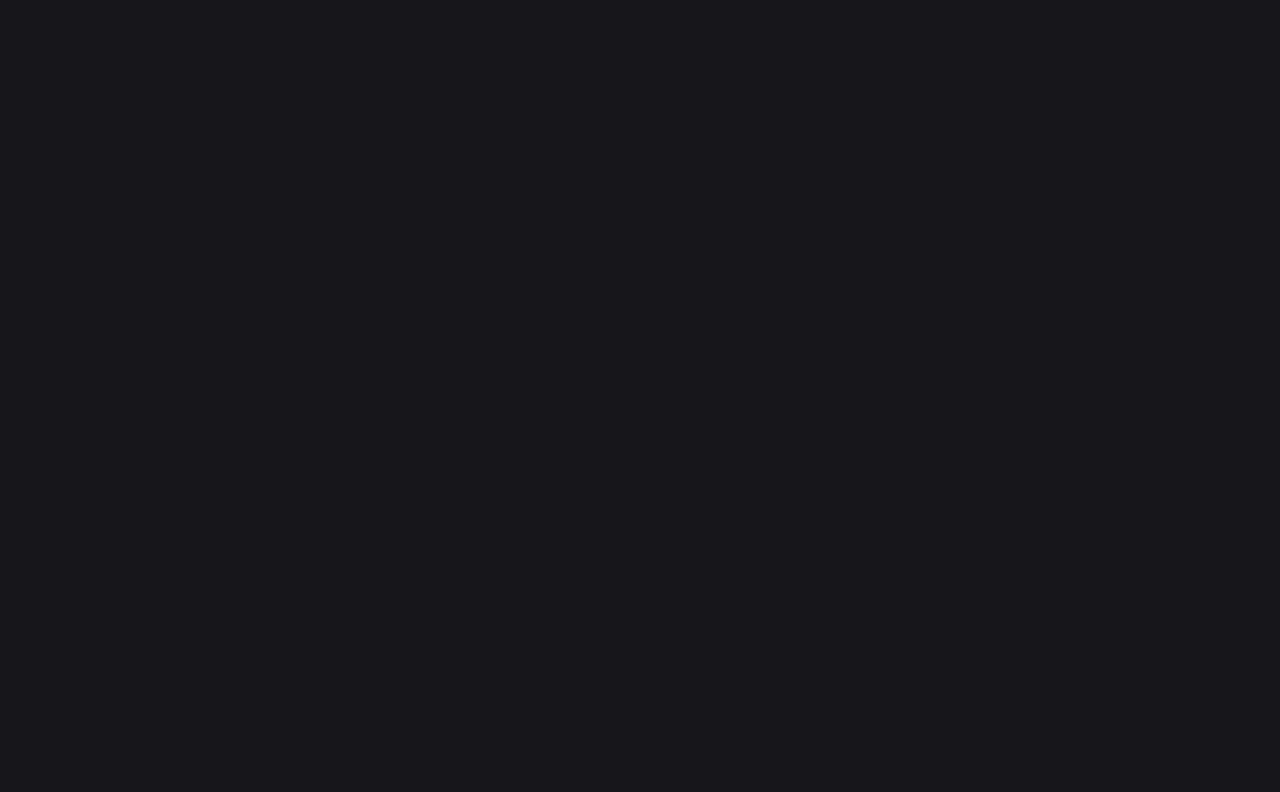
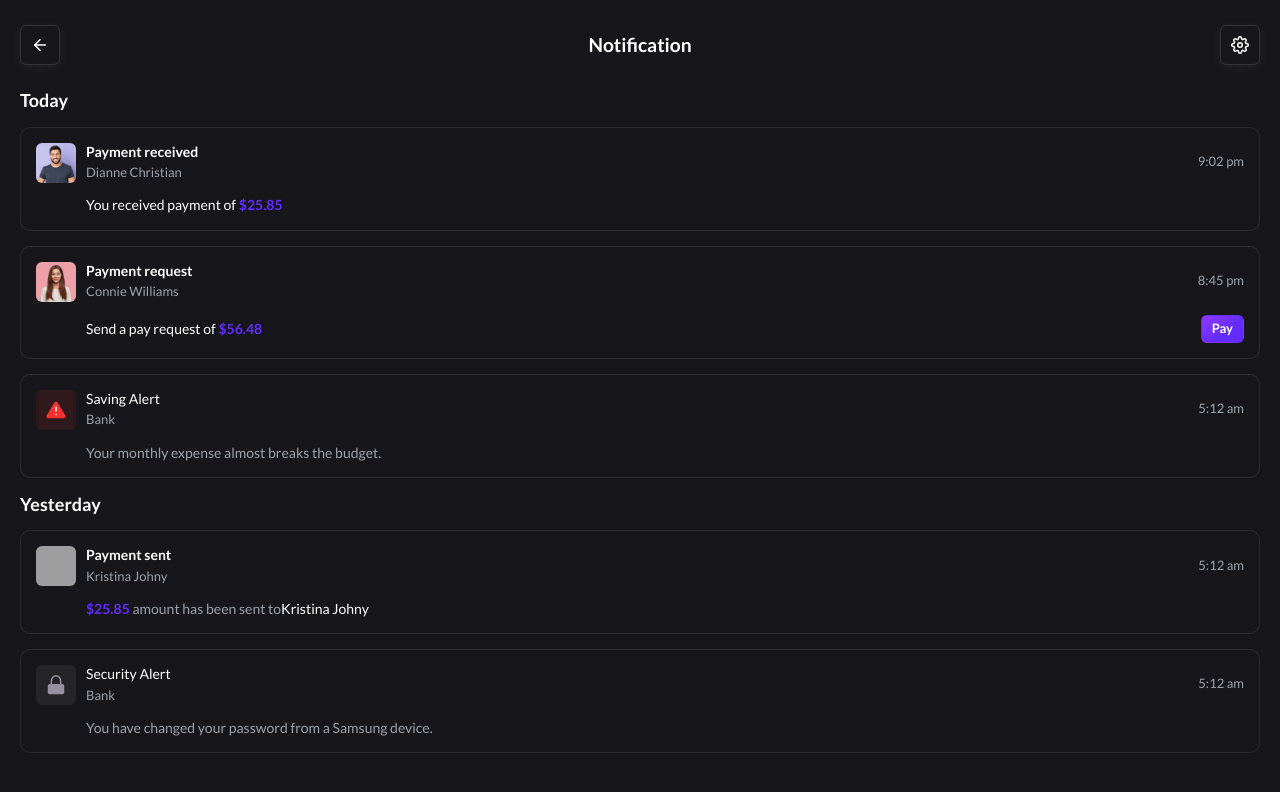
Before and after one commit to SyedArafat/wallet, a React (Create React App) app: page /notification in a window 1280 px wide. Shown: the top 792 px of the page. Built offline with nearby package versions, Linux system fonts and the light colour scheme; grey boxes are pictures that could not be loaded.

Commit message:
Notification page added

```diff
--- a/src/App.js
+++ b/src/App.js
@@ -14,6 +14,7 @@ import ChangePassword from "./pages/ChangePassword";
 import ConfirmPasswordChange from "./pages/ConfirmPasswordChange";
 import SettingPage from "./pages/SettingPage";
 import HelpCenter from "./pages/HelpCenter";
+import Notification from "./pages/Notification";
 
 function App() {
     return (
@@ -53,6 +54,7 @@ function App() {
                     <Route exact path="confirm-password-change" element={<ConfirmPasswordChange/>}/>
                     <Route exact path="settings" element={<SettingPage/>}/>
                     <Route exact path="help-center" element={<HelpCenter/>}/>
+                    <Route exact path="notification" element={<Notification/>}/>
                 </Route>
             </Routes>
         </div>
--- a/src/components/Home/MainHeader.js
+++ b/src/components/Home/MainHeader.js
@@ -10,11 +10,11 @@ function Header() {
         <header className="section-t-space">
             <div className="custom-container">
                 <div className="header-panel">
-                    <Link className="sidebar-btn" data-bs-toggle="offcanvas" data-bs-target="#offcanvasLeft">
+                    <Link className="sidebar-btn" data-bs-toggle="offcanvas" data-bs-target="#offcanvasLeft" to="#">
                         <i className="menu-icon" data-feather="menu"></i>
                     </Link>
                     <img className="img-fluid logo" src="/assets/images/logo/logo.png" alt="logo" />
-                    <Link to="notification.html" className="notification">
+                    <Link to="/notification" className="notification">
                         <i className="notification-icon" data-feather="bell"></i>
                     </Link>
                 </div>
--- a/src/components/Home/Sidebar.js
+++ b/src/components/Home/Sidebar.js
@@ -22,7 +22,7 @@ function Sidebar() {
                 <div className="sidebar-content">
                     <ul className="link-section">
                         <li>
-                            <a href="landing.html" className="pages">
+                            <a href="/home" className="pages">
                                 <i className="sidebar-icon" data-feather="credit-card"></i>
                                 <h3>mPay</h3>
                             </a>
@@ -46,7 +46,7 @@ function Sidebar() {
                             </a>
                         </li>
                         <li>
-                            <a href="profile.html" className="pages">
+                            <a href="/profile" className="pages">
                                 <i className="sidebar-icon" data-feather="user"></i>
                                 <h3>Profile</h3>
                             </a>
--- /dev/null
+++ b/src/pages/Notification.js
@@ -0,0 +1,152 @@
+import React, { useEffect } from 'react';
+import feather from 'feather-icons';
+import {Link} from "react-router-dom";
+
+function NotificationPage() {
+    useEffect(() => {
+        // Replace icons with Feather icons after rendering
+        feather.replace();
+    }, []);
+
+    return (
+        <div className="notification-page">
+            {/* Header */}
+            <header className="section-t-space">
+                <div className="custom-container">
+                    <div className="header-panel">
+                        <Link to="/home" className="back-btn">
+                            <i className="icon" data-feather="arrow-left"></i>
+                        </Link>
+                        <h2>Notification</h2>
+                        <div className="dropdown">
+                            <a href="#" className="back-btn" role="button" data-bs-toggle="dropdown">
+                                <i className="icon" data-feather="settings"></i>
+                            </a>
+                            <ul className="dropdown-menu">
+                                <li><Link className="dropdown-item" to="#">Mute notification</Link></li>
+                                <li><Link className="dropdown-item" to="#">Mark as all read</Link></li>
+                                <li><Link className="dropdown-item" to="#">Remove all</Link></li>
+                            </ul>
+                        </div>
+                    </div>
+                </div>
+            </header>
+
+            {/* Notification Section */}
+            <section className="section-b-space">
+                <div className="custom-container">
+                    {/* Today's Notifications */}
+                    <div className="title">
+                        <h2>Today</h2>
+                    </div>
+                    <ul className="notification-list">
+                        <li className="notification-box">
+                            <div className="notification-img">
+                                <img className="img-fluid icon" src="assets/images/person/p1.png" alt="p1" />
+                            </div>
+                            <div className="notification-details">
+                                <div className="d-flex justify-content-between align-items-center">
+                                    <div>
+                                        <a href="receive-money.html">
+                                            <h5 className="fw-semibold dark-text">Payment received</h5>
+                                        </a>
+                                        <h6 className="fw-normal light-text mt-1">Dianne Christian</h6>
+                                    </div>
+                                    <h6 className="time fw-normal light-text">9:02 pm</h6>
+                                </div>
+                                <div className="d-flex justify-content-between align-items-center mt-3">
+                                    <h5 className="dark-text fw-normal">
+                                        You received payment of <span className="fw-semibold theme-color">$25.85</span>
+                                    </h5>
+                                </div>
+                            </div>
+                        </li>
+                        <li className="notification-box">
+                            <div className="notification-img">
+                                <img className="img-fluid icon" src="assets/images/person/p2.png" alt="p2" />
+                            </div>
+                            <div className="notification-details">
+                                <div className="d-flex justify-content-between align-items-center">
+                                    <div>
+                                        <h5 className="fw-semibold dark-text">Payment request</h5>
+                                        <h6 className="fw-normal light-text mt-1">Connie Williams</h6>
+                                    </div>
+                                    <h6 className="time fw-normal light-text">8:45 pm</h6>
+                                </div>
+                                <div className="d-flex justify-content-between align-items-center mt-3">
+                                    <h5 className="dark-text fw-normal">
+                                        Send a pay request of <span className="fw-semibold theme-color">$56.48</span>
+                                    </h5>
+                                    <a href="transfer-person.html" className="btn theme-btn pay-btn mt-0">Pay</a>
+                                </div>
+                            </div>
+                        </li>
+                        <li className="notification-box">
+                            <div className="notification-img img1">
+                                <img className="img-fluid notification-icon" src="assets/images/svg/alert.svg" alt="alert" />
+                            </div>
+                            <div className="notification-details">
+                                <div className="d-flex justify-content-between align-items-center">
+                                    <div>
+                                        <h5 className="fw-normal dark-text">Saving Alert</h5>
+                                        <h6 className="fw-normal light-text mt-1">Bank</h6>
+                                    </div>
+                                    <h6 className="time fw-normal light-text">5:12 am</h6>
+                                </div>
+                                <div className="d-flex justify-content-between align-items-center mt-3">
+                                    <h5 className="light-text fw-normal">Your monthly expense almost breaks the budget.</h5>
+                                </div>
+                            </div>
+                        </li>
+                    </ul>
+
+                    {/* Yesterday's Notifications */}
+                    <div className="title mt-3">
+                        <h2>Yesterday</h2>
+                    </div>
+                    <ul className="notification-list">
+                        <li className="notification-box">
+                            <div className="notification-img">
+                                <img className="img-fluid icon" src="assets/images/person/p3.png" alt="p3" />
+                            </div>
+                            <div className="notification-details">
+                                <div className="d-flex justify-content-between align-items-center">
+                                    <div>
+                                        <h5 className="fw-semibold dark-text">Payment sent</h5>
+                                        <h6 className="fw-normal light-text mt-1">Kristina Johny</h6>
+                                    </div>
+                                    <h6 className="time fw-normal light-text">5:12 am</h6>
+                                </div>
+                                <div className="d-flex justify-content-between align-items-center mt-3">
+                                    <h5 className="light-text fw-normal">
+                                        <span className="fw-semibold theme-color">$25.85</span> amount has been sent to
+                                        <span className="dark-text">Kristina Johny</span>
+                                    </h5>
+                                </div>
+                            </div>
+                        </li>
+                        <li className="notification-box">
+                            <div className="notification-img img2">
+                                <img className="img-fluid notification-icon" src="assets/images/svg/lock.svg" alt="alert" />
+                            </div>
+                            <div className="notification-details">
+                                <div className="d-flex justify-content-between align-items-center">
+                                    <div>
+                                        <h5 className="fw-normal dark-text">Security Alert</h5>
+                                        <h6 className="fw-normal light-text mt-1">Bank</h6>
+                                    </div>
+                                    <h6 className="time fw-normal light-text">5:12 am</h6>
+                                </div>
+                                <div className="d-flex justify-content-between align-items-center mt-3">
+                                    <h5 className="light-text fw-normal">You have changed your password from a Samsung device.</h5>
+                                </div>
+                            </div>
+                        </li>
+                    </ul>
+                </div>
+            </section>
+        </div>
+    );
+}
+
+export default NotificationPage;
```
Also changed, not shown: public/assets/images/svg/alert.svg (added), public/assets/images/svg/lock.svg (added).
